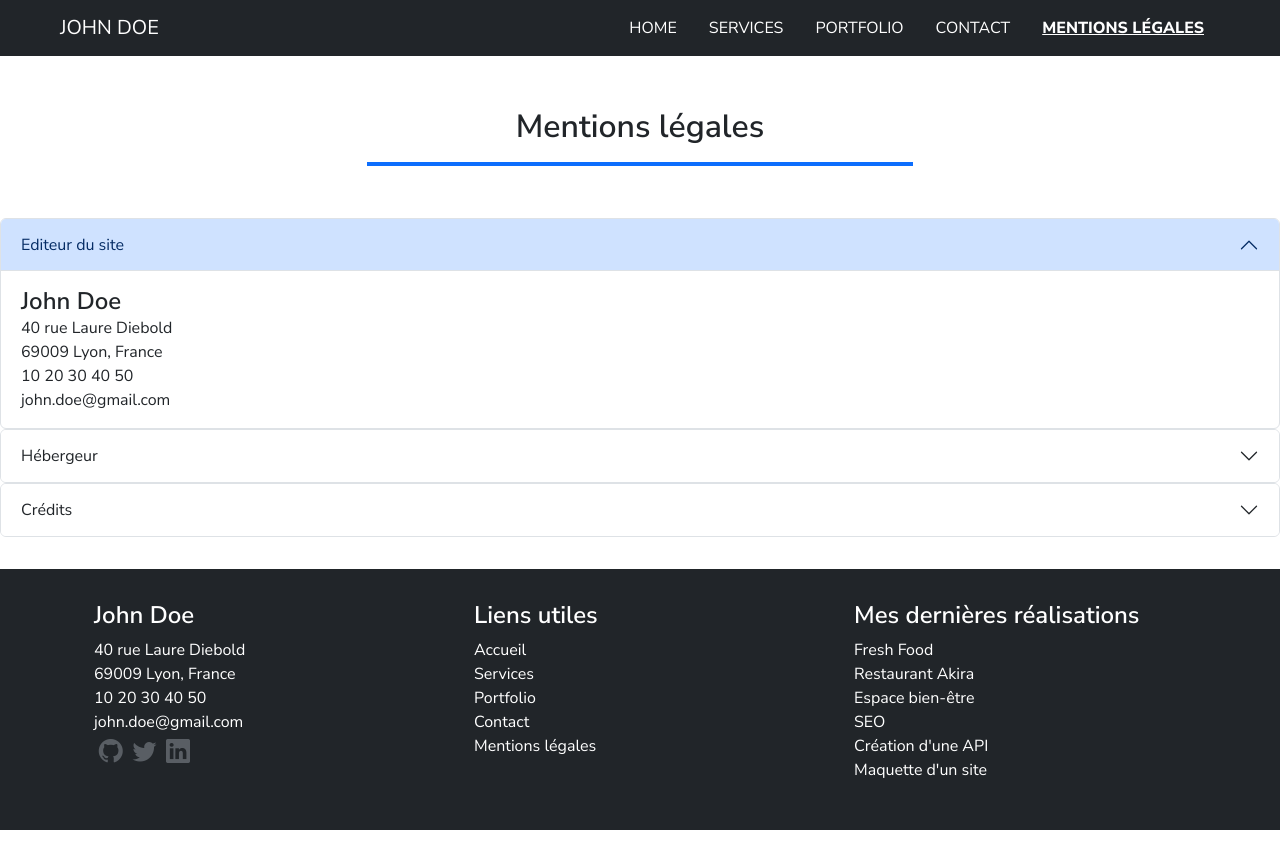
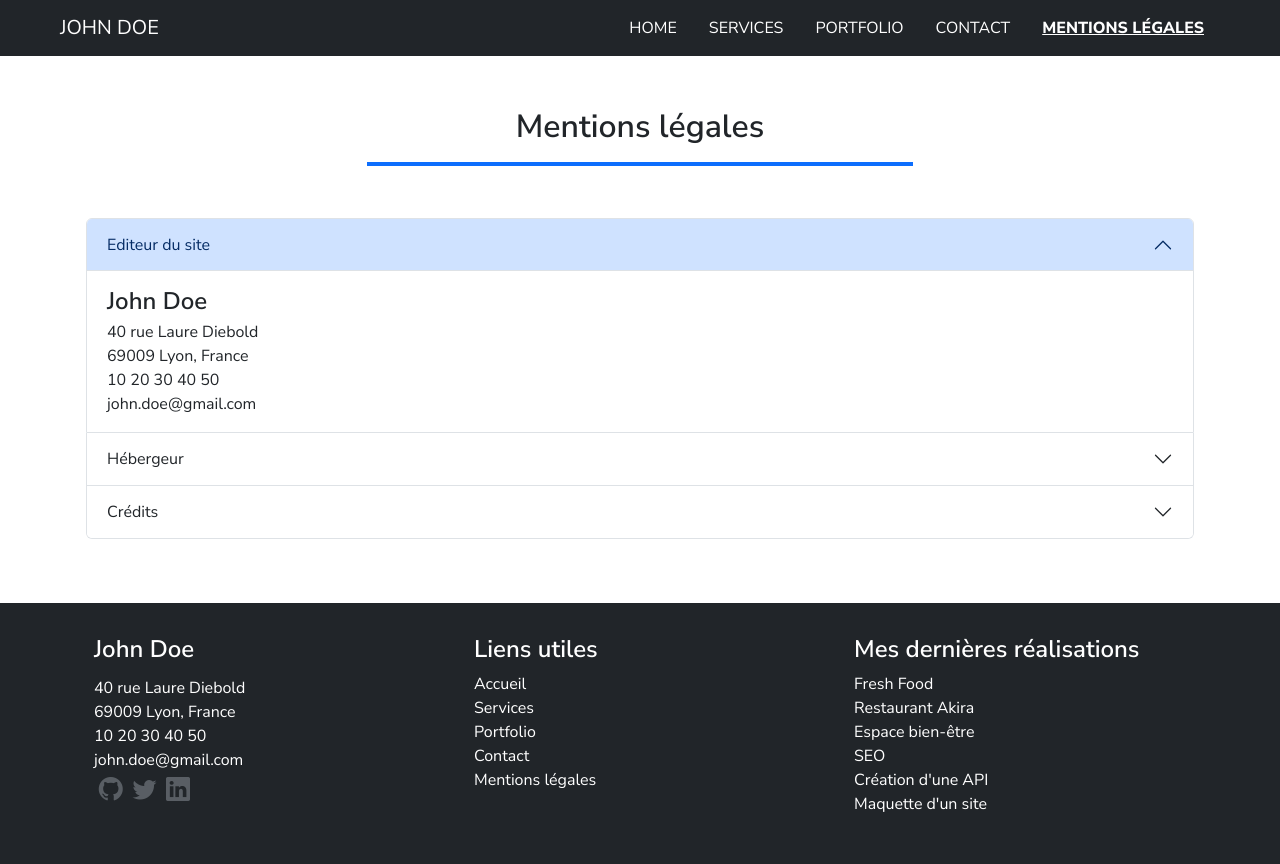
Before and after one commit to Choub-prog/Devoir-react, a React (Create React App) app: page /legal-notices in a window 1280 px wide. Before the commit the page ends 830 px from the top, so only its background shows below. Built offline with nearby package versions, Linux system fonts and the light colour scheme; a web font is replaced by a local one.

Commit message:
Feat (js/css): Change marding-bottom of main, add icone of contactData.js and PersonalInfo.js, Accordion is end, dataAccordion ok for the moment

```diff
--- a/src/Index.css
+++ b/src/Index.css
@@ -58,7 +58,7 @@ body {
 
 main {
   padding-top: 56px;
-  margin-bottom: 2em;
+  margin-bottom: 4em;
 }
 
 .h1, .h2, .h3, .h4, .h5, .h6, h1, h2, h3, h4, h5, h6, strong {
--- a/src/components/global/PersonalInfo.js
+++ b/src/components/global/PersonalInfo.js
@@ -1,12 +1,24 @@
 import React from 'react';
 
-const PersonalInfo = ({ street, city, phone, email }) => {
+//withIcons sert uniquement à afficher les icons si il est déclaré.
+
+const PersonalInfo = ({
+  street,
+  city,
+  phone,
+  email,
+  iconeStreet,
+  iconeCity,
+  iconePhone,
+  iconeEmail,
+  withIcons,
+}) => {
   return (
-    <div>
-      <p className="mb-0">{street}</p>
-      <p className="mb-0">{city}</p>
-      <p className="mb-0">{phone}</p>
-      <p className="mb-0">{email}</p>
+    <div className="pt-1">
+      <p className={`mb-0 ${withIcons ? iconeStreet : ' '}`}> {street}</p>
+      <p className={`mb-0 ${withIcons ? iconeCity : ' '}`}> {city}</p>
+      <p className={`mb-0 ${withIcons ? iconePhone : ' '}`}> {phone}</p>
+      <p className={`mb-0 ${withIcons ? iconeEmail : ' '}`}> {email}</p>
     </div>
   );
 };
--- a/src/components/global/contactData.js
+++ b/src/components/global/contactData.js
@@ -1,6 +1,10 @@
 export const contactData = {
+  iconeStreet: 'bi bi-map',
   street: '40 rue Laure Diebold',
+  iconeCity: 'bi bi-geo-alt',
   city: '69009 Lyon, France',
+  iconePhone: 'bi bi-phone',
   phone: '10 20 30 40 50',
+  iconeEmail: 'bi bi-envelope-at',
   email: 'john.doe@gmail.com',
 };
--- a/src/components/legalNotices/Accordion.js
+++ b/src/components/legalNotices/Accordion.js
@@ -3,30 +3,28 @@ import { dataAccordion } from './dataAccordion';
 
 const Accordion = () => {
   return (
-    <div>
-      <div className="accordion" id="accordionExample">
+    <div className="container">
+      <div className="accordion row px-3" id="accordionExample">
         {dataAccordion.map(({ id, header, content }, index) => (
-          <div>
-            <div className="accordion-item" key={id}>
+          <div className="accordion-item px-0" key={id}>
             <h2 className="accordion-header">
               <button
                 className={`accordion-button ${index !== 0 ? 'collapsed' : ''} `}
                 type="button"
                 data-bs-toggle="collapse"
                 data-bs-target={`#collapse${id}`}
-                  aria-expanded={`${index === 0 ? 'true' : 'false'}`}
-                  aria-controls={`#collapse${id}`}
+                aria-expanded={index === 0 ? 'true' : 'false'}
+                aria-controls={`collapse${id}`}
               >
                 {header}
               </button>
             </h2>
             <div
-                id={`#collapse${id}`}
+              id={`collapse${id}`}
               className={`accordion-collapse collapse ${index === 0 ? 'show' : ' '}`}
               data-bs-parent="#accordionExample"
             >
               <div className="accordion-body">{content}</div>
-              </div>
             </div>
           </div>
         ))}
```
Lines whose indentation alone changed are shown as unchanged.
